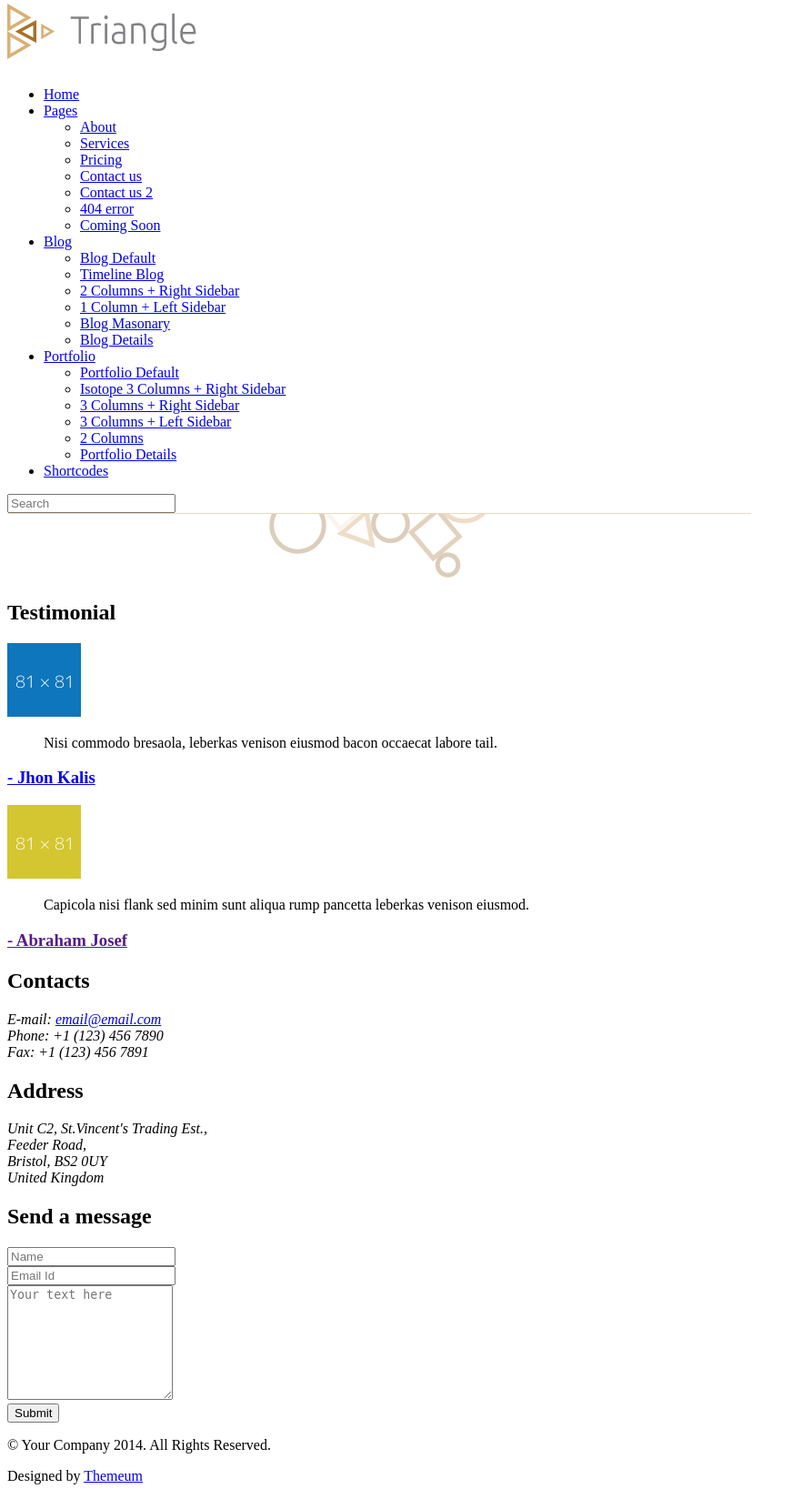
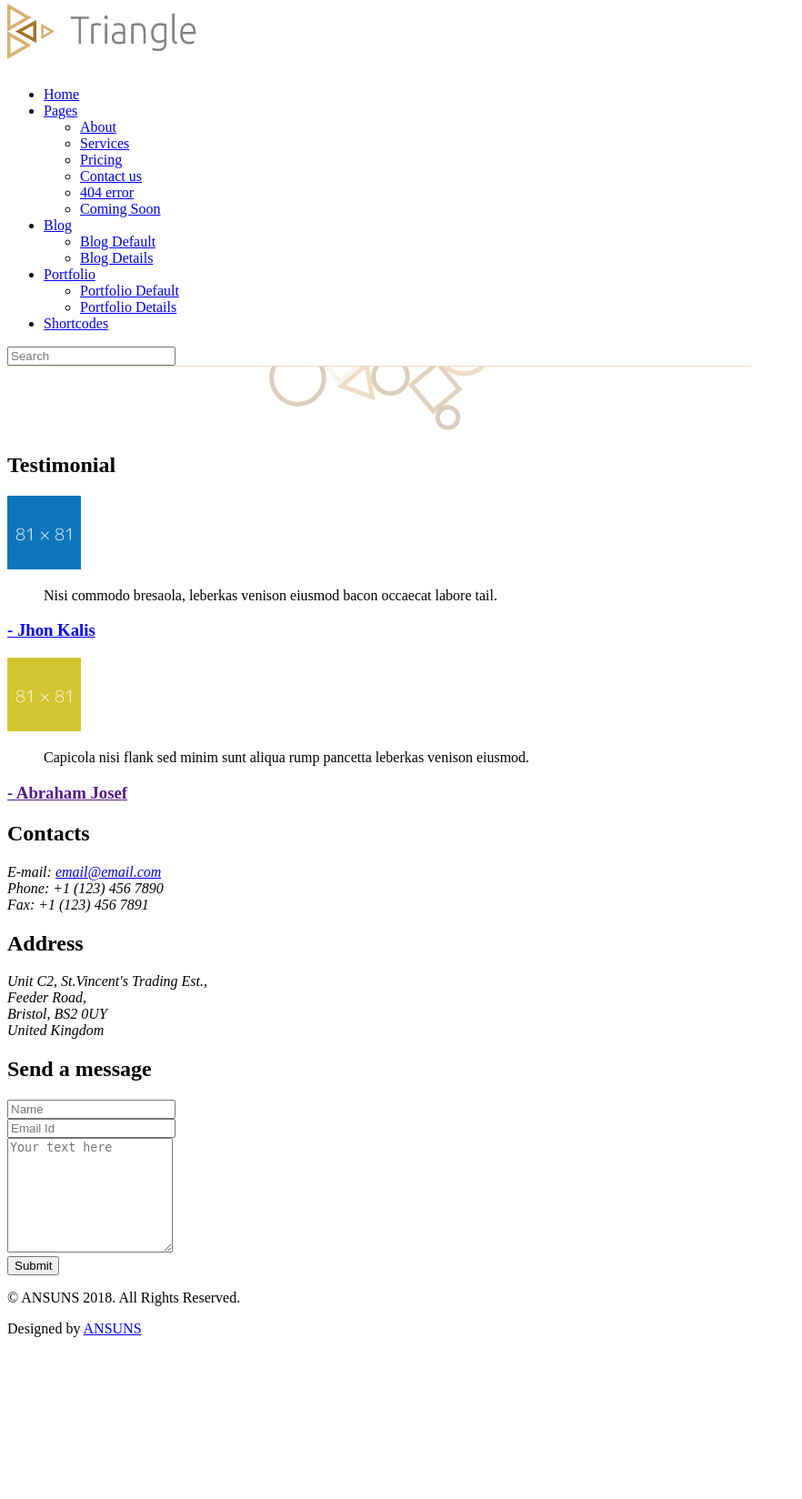
Before and after one commit to ansuns/int_hjinformation, a Yii app: template frontend/views/layouts/common.php in a window 1280 px wide. Shown: the part 160-1808 px from the top of the page at 91% size, without its empty margins (0-882 px from the left). After the commit the page ends 1630 px from the top, so only its background shows below. Run offline with PHP 8.4 and a stand-in for Yii, Linux system fonts and the light colour scheme; the template is opened without the code that fills it, so the values that code supplies are empty; some libraries are stand-ins or nearby versions.

Commit message:
mcommon url 配置

```diff
--- a/frontend/views/layouts/common.php
+++ b/frontend/views/layouts/common.php
@@ -62,7 +62,7 @@ $assetUrl = AppAsset::register($this)->baseUrl;
                         <span class="icon-bar"></span>
                     </button>
 
-                    <a class="navbar-brand" href="index.html">
+                    <a class="navbar-brand" href="/">
                         <h1><img src="<?= $assetUrl ?>/images/logo.png" alt="logo"></h1>
                     </a>
 
@@ -73,35 +73,26 @@ $assetUrl = AppAsset::register($this)->baseUrl;
                         <li class="dropdown"><a href="#">Pages <i class="fa fa-angle-down"></i></a>
                             <ul role="menu" class="sub-menu">
                                 <li><a href="<?= \yii\helpers\Url::toRoute(['site/about']) ?>">About</a></li>
-                                <li><a href="service.html">Services</a></li>
-                                <li><a href="pricing.html">Pricing</a></li>
-                                <li><a href="contact.html">Contact us</a></li>
-                                <li><a href="contact2.html">Contact us 2</a></li>
-                                <li><a href="404.html">404 error</a></li>
-                                <li><a href="coming-soon.html">Coming Soon</a></li>
+                                <li><a href="<?= \yii\helpers\Url::toRoute(['site/service']) ?>">Services</a></li>
+                                <li><a href="<?= \yii\helpers\Url::toRoute(['site/pricing']) ?>">Pricing</a></li>
+                                <li><a href="<?= \yii\helpers\Url::toRoute(['site/contact']) ?>">Contact us</a></li>
+                                <li><a href="<?= \yii\helpers\Url::toRoute(['site/error-404']) ?>">404 error</a></li>
+                                <li><a href="<?= \yii\helpers\Url::toRoute(['site/coming-soon']) ?>">Coming Soon</a></li>
                             </ul>
                         </li>
-                        <li class="dropdown"><a href="blog.html">Blog <i class="fa fa-angle-down"></i></a>
+                        <li class="dropdown"><a href="<?= \yii\helpers\Url::toRoute(['site/blog']) ?>">Blog <i class="fa fa-angle-down"></i></a>
                             <ul role="menu" class="sub-menu">
-                                <li><a href="blog.html">Blog Default</a></li>
-                                <li><a href="blogtwo.html">Timeline Blog</a></li>
-                                <li><a href="blogone.html">2 Columns + Right Sidebar</a></li>
-                                <li><a href="blogthree.html">1 Column + Left Sidebar</a></li>
-                                <li><a href="blogfour.html">Blog Masonary</a></li>
-                                <li><a href="blogdetails.html">Blog Details</a></li>
+                                <li><a href="<?= \yii\helpers\Url::toRoute(['site/blog']) ?>">Blog Default</a></li>
+                                <li><a href="<?= \yii\helpers\Url::toRoute(['site/blog-details']) ?>">Blog Details</a></li>
                             </ul>
                         </li>
-                        <li class="dropdown"><a href="portfolio.html">Portfolio <i class="fa fa-angle-down"></i></a>
+                        <li class="dropdown"><a href="<?= \yii\helpers\Url::toRoute(['site/about']) ?>">Portfolio <i class="fa fa-angle-down"></i></a>
                             <ul role="menu" class="sub-menu">
-                                <li><a href="portfolio.html">Portfolio Default</a></li>
-                                <li><a href="portfoliofour.html">Isotope 3 Columns + Right Sidebar</a></li>
-                                <li><a href="portfolioone.html">3 Columns + Right Sidebar</a></li>
-                                <li><a href="portfoliotwo.html">3 Columns + Left Sidebar</a></li>
-                                <li><a href="portfoliothree.html">2 Columns</a></li>
-                                <li><a href="portfolio-details.html">Portfolio Details</a></li>
+                                <li><a href="<?= \yii\helpers\Url::toRoute(['site/portfolio']) ?>">Portfolio Default</a></li>
+                                <li><a href="<?= \yii\helpers\Url::toRoute(['site/portfolio-details']) ?>">Portfolio Details</a></li>
                             </ul>
                         </li>
-                        <li><a href="shortcodes.html ">Shortcodes</a></li>
+                        <li><a href="<?= \yii\helpers\Url::toRoute(['site/shortcodes']) ?>">Shortcodes</a></li>
                     </ul>
                 </div>
                 <div class="search">
@@ -188,8 +179,8 @@ $assetUrl = AppAsset::register($this)->baseUrl;
                 </div>
                 <div class="col-sm-12">
                     <div class="copyright-text text-center">
-                        <p>&copy; Your Company 2014. All Rights Reserved.</p>
-                        <p>Designed by <a target="_blank" href="http://www.themeum.com">Themeum</a></p>
+                        <p>&copy; ANSUNS 2018. All Rights Reserved.</p>
+                        <p>Designed by <a target="_blank" href="/">ANSUNS</a></p>
                     </div>
                 </div>
             </div>
```
